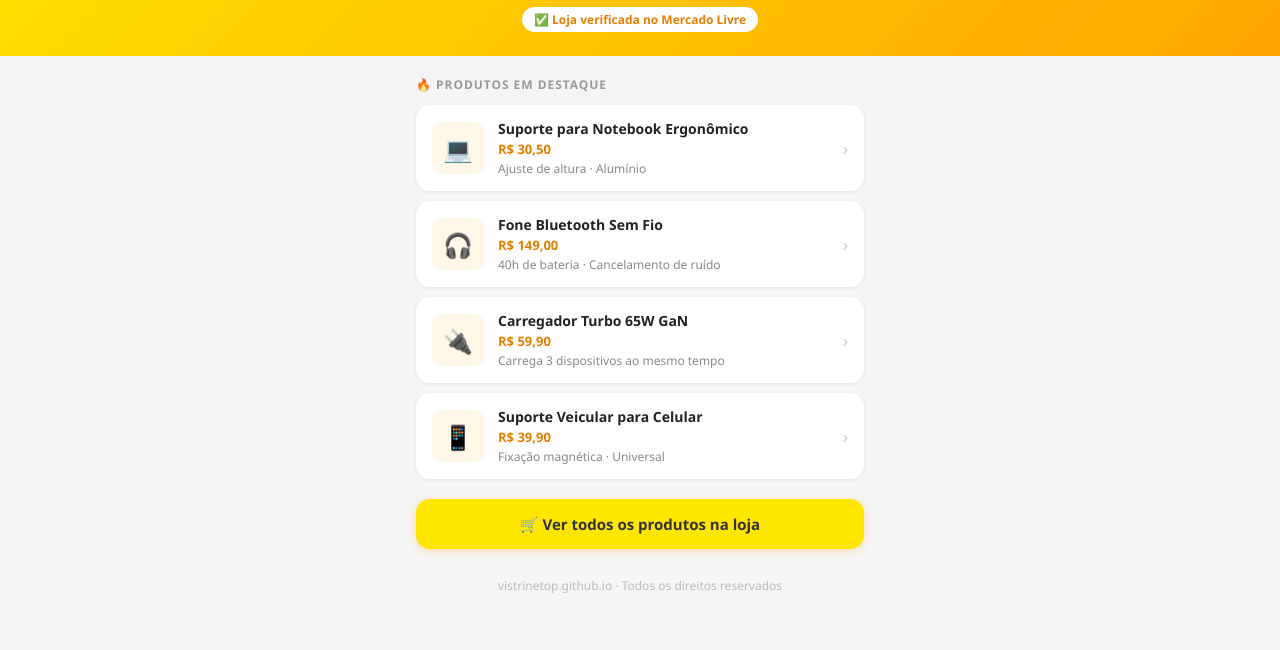
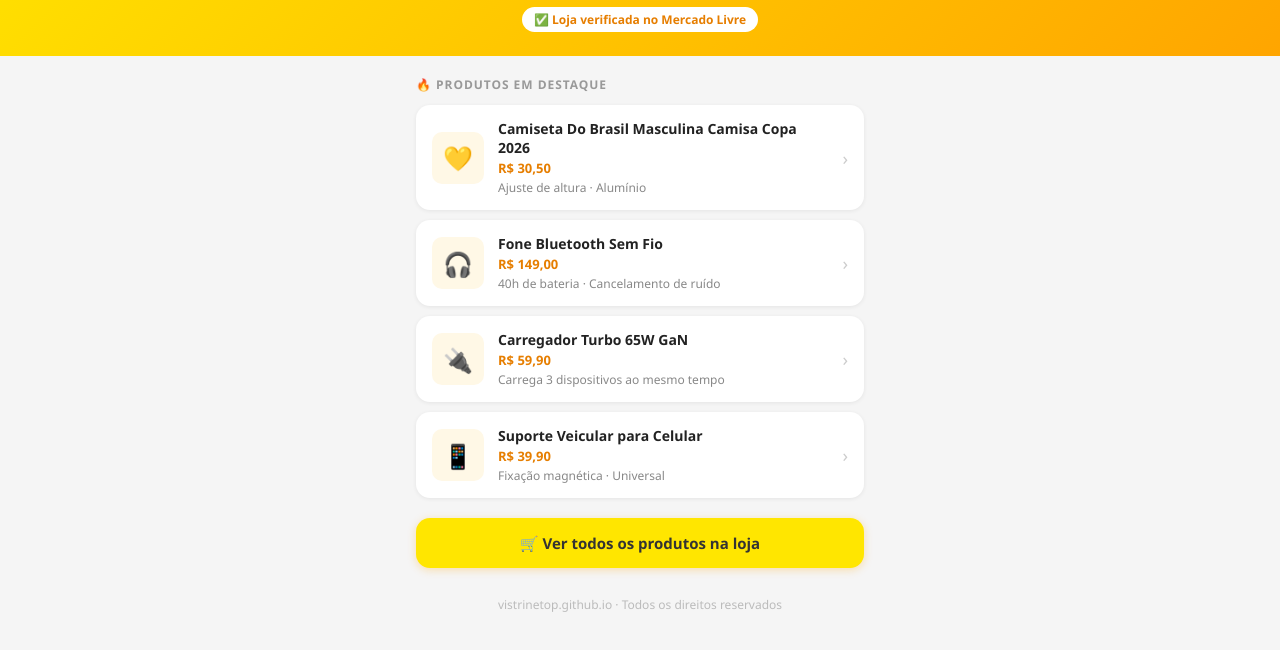
Before and after one commit to isfbela-coder/VitrineTop, a plain HTML site: page index.html in a window 1280 px wide. Shown: the part 178-828 px from the top of the page. Drawn offline with Linux system fonts and the light colour scheme.

Commit message:
Update index.html

```diff
--- a/index.html
+++ b/index.html
@@ -139,9 +139,9 @@
   <p class="section-title">🔥 Produtos em destaque</p>
 
   <a class="product-card" href="https://meli.la/2VsvGSz" target="_blank">
-    <div class="product-icon">💻</div>
+    <div class="product-icon">💛</div>
     <div class="product-info">
-      <div class="product-name">Suporte para Notebook Ergonômico</div>
+      <div class="product-name">Camiseta Do Brasil Masculina Camisa Copa 2026</div>
       <div class="product-price">R$ 30,50</div>
       <div class="product-desc">Ajuste de altura · Alumínio</div>
     </div>
```
